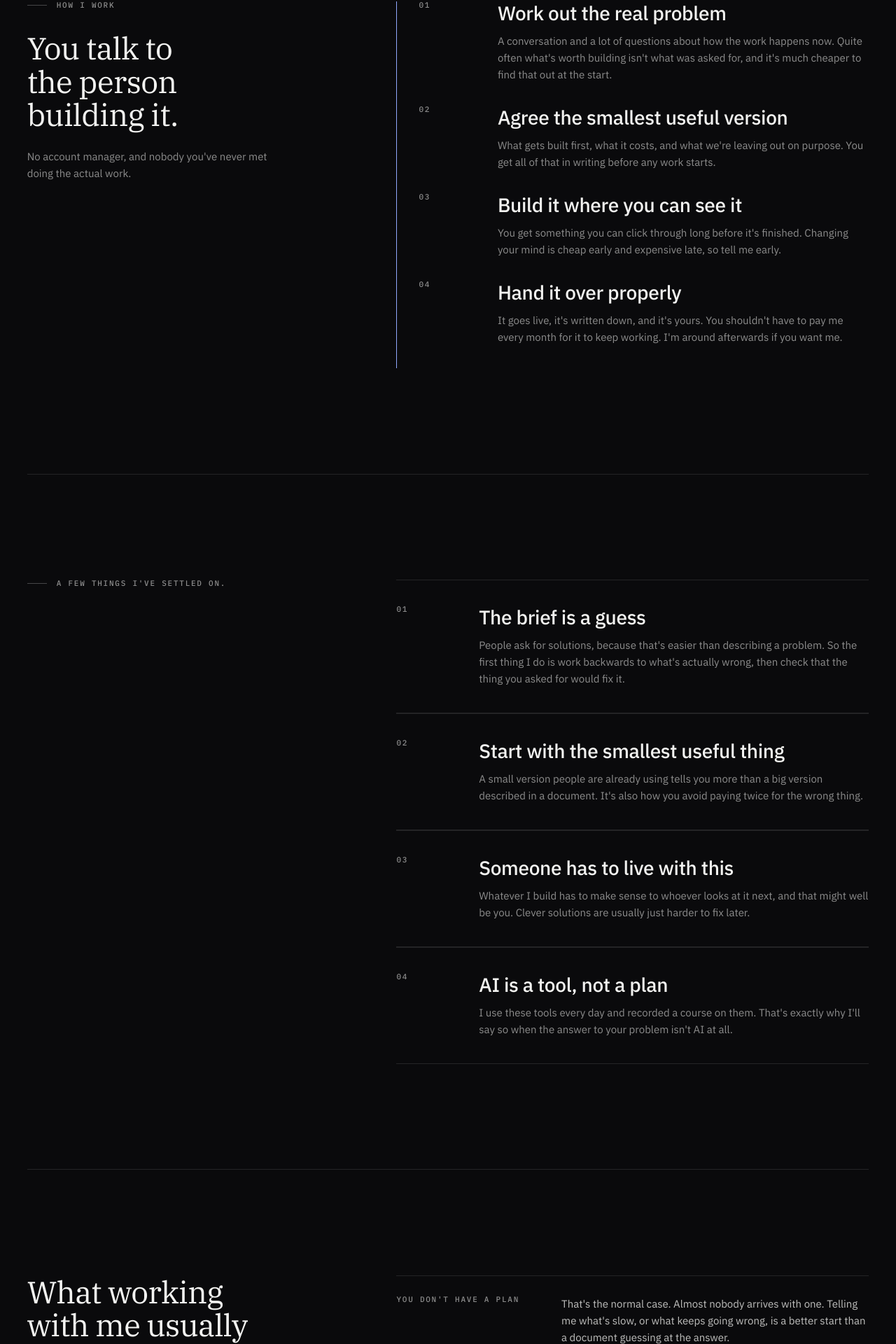
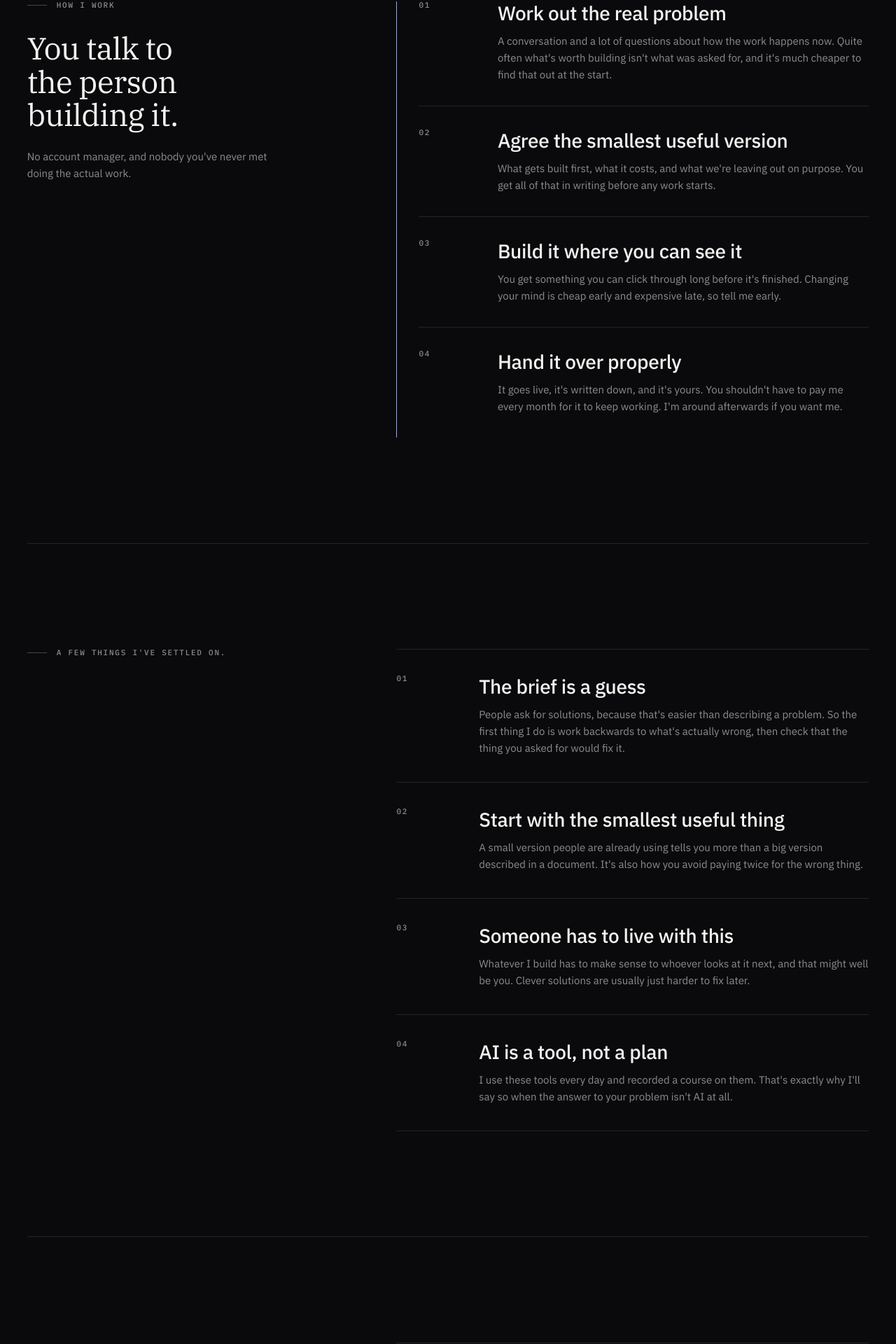
Before and after one commit to lorenzo-ap/portfolio, a React (Vite) app: page /about in a window 1280 px wide. Shown: the part 1335-3255 px from the top of the page at 70% size. Built offline with nearby package versions, Linux system fonts and the light colour scheme.

Commit message:
fix: put the first and last row modifiers on the row itself
Every list had `first:`/`last:` sitting on a div that was the only child of
its list item, so both matched on every row: the ladder lost all its
hairlines and the capability rows drew two.

```diff
--- a/src/components/Capabilities.tsx
+++ b/src/components/Capabilities.tsx
@@ -26,8 +26,8 @@ export const Capabilities = () => {
 
 			<RevealGroup as='ul' className='mt-20 lg:mt-28' step={0.06}>
 				{capabilityKeys.map((key, index) => (
-					<RevealItem as='li' key={key}>
-						<div className='group row grid gap-x-12 gap-y-3 py-8 last:border-b last:border-b-border lg:grid-cols-12 lg:py-11'>
+					<RevealItem as='li' className='group row py-8 last:border-b last:border-b-border lg:py-11' key={key}>
+						<div className='grid gap-x-12 gap-y-3 lg:grid-cols-12'>
 							<span className='relative font-medium font-mono text-eyebrow text-faded-text uppercase transition-colors duration-500 ease-expo group-hover:text-accent lg:col-span-1'>
 								{String(index + 1).padStart(2, '0')}
 							</span>
--- a/src/components/ProcessLadder.tsx
+++ b/src/components/ProcessLadder.tsx
@@ -28,8 +28,8 @@ export const ProcessLadder = () => {
 
 			<RevealGroup as='ol' step={0.06}>
 				{processStepKeys.map((key, index) => (
-					<RevealItem as='li' key={key}>
-						<div className='group grid gap-x-8 gap-y-2 border-border border-t py-8 first:border-t-0 first:pt-0 sm:grid-cols-12'>
+					<RevealItem as='li' className='group border-border border-t py-8 first:border-t-0 first:pt-0' key={key}>
+						<div className='grid gap-x-8 gap-y-2 sm:grid-cols-12'>
 							<span className='font-medium font-mono text-eyebrow text-faded-text uppercase transition-colors duration-500 ease-expo group-hover:text-accent sm:col-span-2'>
 								{String(index + 1).padStart(2, '0')}
 							</span>
--- a/src/pages/About.tsx
+++ b/src/pages/About.tsx
@@ -141,8 +141,8 @@ export const AboutPage = () => {
 
 					<RevealGroup as='ul' className='lg:col-span-7 lg:col-start-6' step={0.06}>
 						{principleKeys.map((key, index) => (
-							<RevealItem as='li' key={key}>
-								<div className='group row grid gap-x-8 gap-y-2 py-9 last:border-b last:border-b-border sm:grid-cols-12'>
+							<RevealItem as='li' className='group row py-9 last:border-b last:border-b-border' key={key}>
+								<div className='grid gap-x-8 gap-y-2 sm:grid-cols-12'>
 									<span className='relative font-medium font-mono text-eyebrow text-faded-text uppercase transition-colors duration-500 ease-expo group-hover:text-accent sm:col-span-2'>
 										{String(index + 1).padStart(2, '0')}
 									</span>
@@ -172,8 +172,8 @@ export const AboutPage = () => {
 
 					<RevealGroup as='ul' className='lg:col-span-7 lg:col-start-6' step={0.05}>
 						{workingKeys.map((key) => (
-							<RevealItem as='li' key={key}>
-								<div className='group row grid gap-x-8 gap-y-2 py-7 last:border-b last:border-b-border sm:grid-cols-12'>
+							<RevealItem as='li' className='group row py-7 last:border-b last:border-b-border' key={key}>
+								<div className='grid gap-x-8 gap-y-2 sm:grid-cols-12'>
 									<span className='relative font-medium font-mono text-eyebrow text-faded-text uppercase transition-colors duration-500 ease-expo group-hover:text-accent sm:col-span-4'>
 										{t(`about.working.items.${key}.label`)}
 									</span>
```
